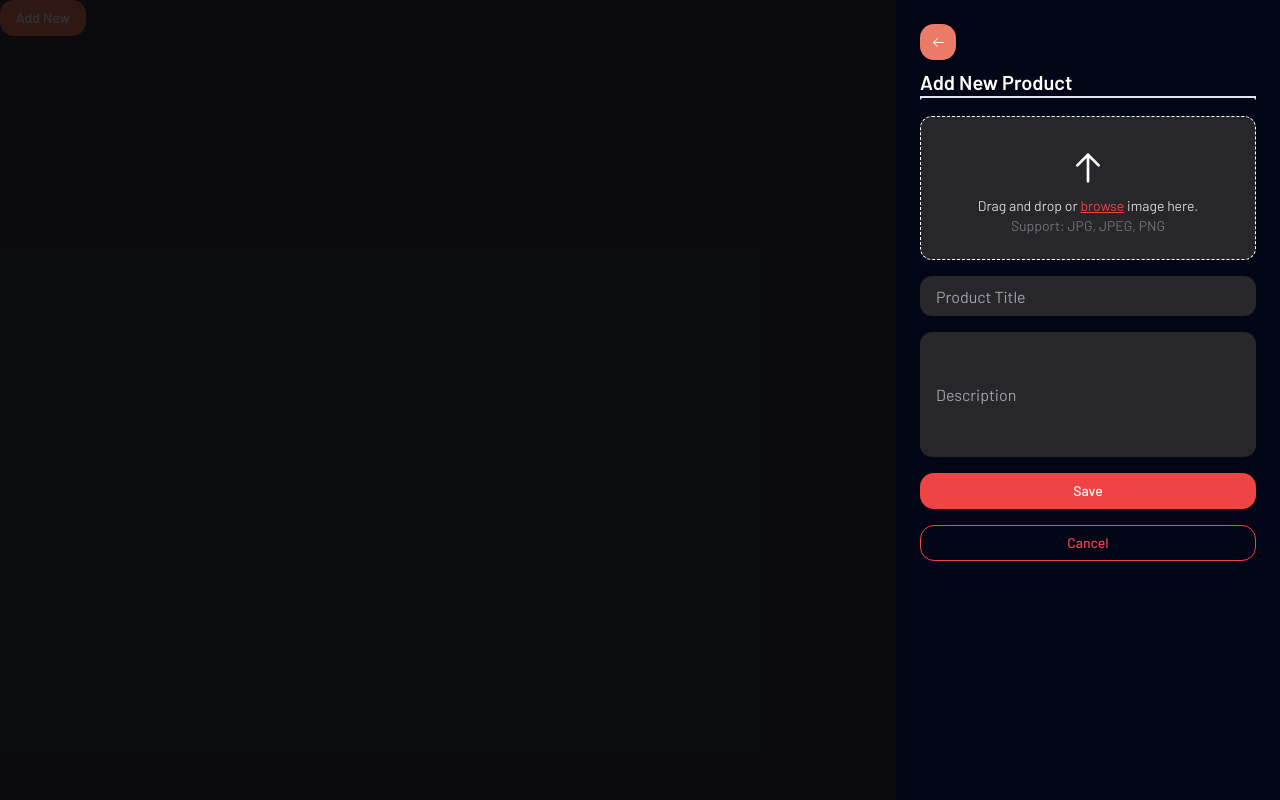
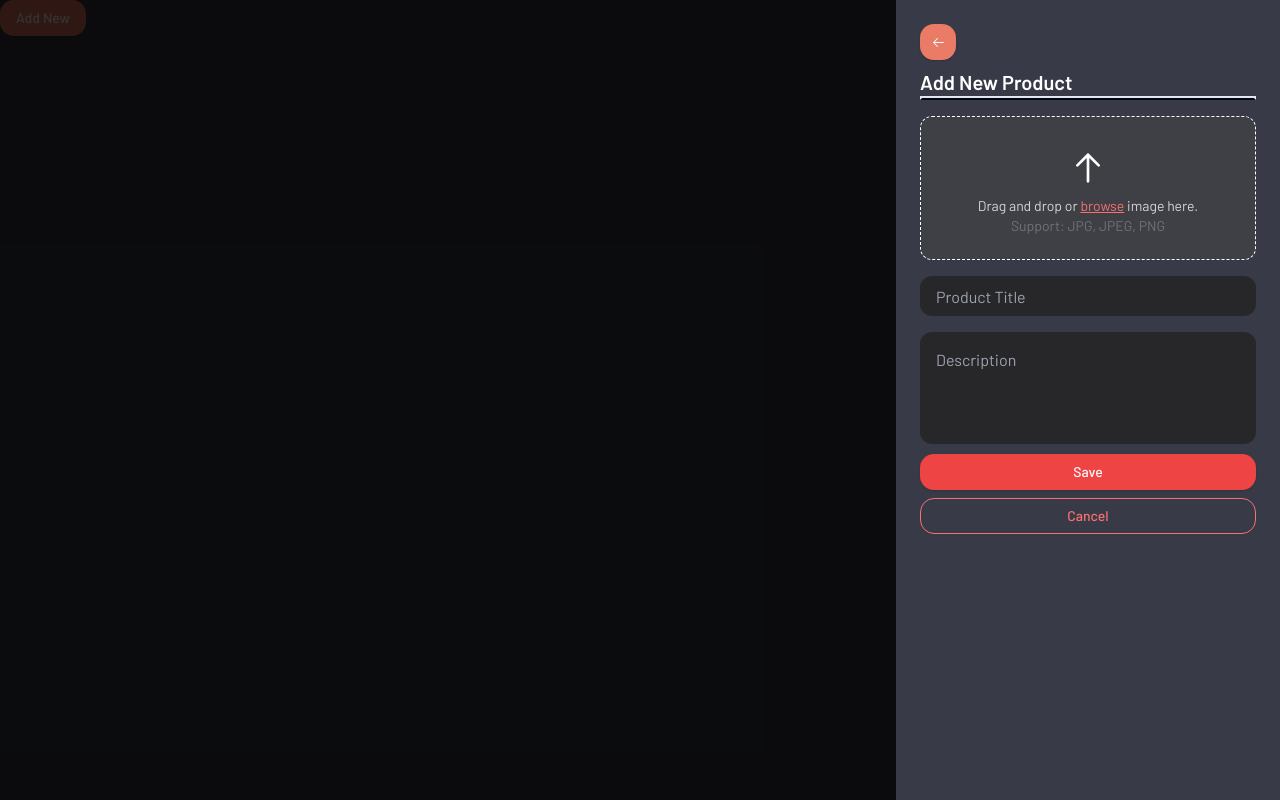
Before and after one commit to ashirasif/root-beer, a React (Vite) app in the folder front/: page / in a window 1280 px wide. Both pictures are taken after a click on the button "Add New". Built offline with nearby package versions, Linux system fonts and the light colour scheme.

Commit message:
form validation

```diff
--- a/front/package.json
+++ b/front/package.json
@@ -10,6 +10,7 @@
     "preview": "vite preview"
   },
   "dependencies": {
+    "@hookform/resolvers": "^3.9.0",
     "@radix-ui/react-dialog": "^1.1.1",
     "@radix-ui/react-icons": "^1.3.0",
     "@radix-ui/react-label": "^2.1.0",
@@ -23,8 +24,10 @@
     "lucide-react": "^0.446.0",
     "react": "^18.3.1",
     "react-dom": "^18.3.1",
+    "react-hook-form": "^7.53.0",
     "tailwind-merge": "^2.5.2",
-    "tailwindcss-animate": "^1.0.7"
+    "tailwindcss-animate": "^1.0.7",
+    "zod": "^3.23.8"
   },
   "devDependencies": {
     "@eslint/js": "^9.9.0",
--- a/front/src/components/AddDrink.tsx
+++ b/front/src/components/AddDrink.tsx
@@ -1,21 +1,68 @@
-import { Button } from "@/components/ui/button"
+import { Button } from "@/components/ui/button";
 import {
   Sheet,
   SheetContent,
   SheetTrigger,
-} from "@/components/ui/sheet"
-import { ArrowLeftIcon, ArrowUpIcon } from "@radix-ui/react-icons"
+} from "@/components/ui/sheet";
+import { ArrowLeftIcon, ArrowUpIcon } from "@radix-ui/react-icons";
+import { useRef, useState } from "react";
+
+import { formSchema } from "@/zod/schema";
+import { useForm } from "react-hook-form";
+import { zodResolver } from "@hookform/resolvers/zod";
+
+interface Inputs {
+  image: string;
+  productTitle: string;
+  description: string;
+}
 
 export default function AddDrinks() {
+
+  const fileInputRef = useRef<HTMLInputElement>(null);
+  const [fileName, setFileName] = useState('');
+
+  // validation //
+  const { register, handleSubmit, formState: { errors } } = useForm<Inputs>({
+    resolver: zodResolver(formSchema),
+  });
+
+
+  const handleBrowseClick = () => {
+    fileInputRef.current?.click();
+  };
+
+  const handleFileChange = (event: React.ChangeEvent<HTMLInputElement>) => {
+    const file = event.target.files?.[0];
+    if (file) {
+      setFileName(file.name); // Update the state with the selected file name
+      // Set file name to form input (to validate)
+      register('image').onChange({ target: { value: file.name } });
+    }
+  };
+
+  const handleDrop = (e: React.DragEvent<HTMLDivElement>) => {
+    e.preventDefault();
+    const file = e.dataTransfer.files[0];
+    if (file) {
+      setFileName(file.name); // Update the state with the dropped file name
+      register('image').onChange({ target: { value: file.name } });
+    }
+  };
+
+  const onSubmit = (data: Inputs) => {
+    console.log(data);
+    // Handle form submission (e.g., API call)
+  };
+
   return (
+
     <Sheet>
-
       <SheetTrigger asChild>
         <Button variant="default">Add New</Button>
       </SheetTrigger>
 
-      <SheetContent className="bg-slate-950">
-
+      <SheetContent className="bg-background">
         <div className="flex flex-col gap-4">
           <Button size="icon">
             <ArrowLeftIcon />
@@ -25,30 +72,63 @@ export default function AddDrinks() {
         <h1 className="mt-2 text-xl text-white">Add New Product</h1>
         <div className="border-b-slate-950 border-2"></div>
 
-        <div className="mt-4 w-128 h-36 bg-zinc-800 rounded-xl flex flex-col justify-center items-center border border-white border-dashed">
+        <form onSubmit={handleSubmit(onSubmit)}>
+          <div
+            className="mt-4 w-128 h-36 bg-zinc-700 rounded-xl flex flex-col justify-center items-center border border-white border-dashed"
+            onDragOver={(e) => e.preventDefault()} // Prevent default behavior to allow drop
+            onDrop={handleDrop}>
 
-          <button className="flex items-center space-x-2 p-2 text-white rounded">
-            <ArrowUpIcon className="h-10 w-10" />
-          </button>
+            <input
+              type="file"
+              ref={fileInputRef}
+              className="hidden"
+              accept=".jpg,.jpeg,.png" // validation without implementing zod //
+              onChange={handleFileChange} // Handle file selection
+            />
 
-          <p className="text-zinc-300 text-sm">Drag and drop or <span className="text-red-500 underline">browse</span> image here.</p>
+            <button
+              type="button"
+              onClick={handleBrowseClick}
+              className="flex items-center space-x-2 p-2 text-white rounded">
 
-          <p className="text-zinc-500 text-sm">Support: JPG, JPEG, PNG</p>
+              <ArrowUpIcon className="h-10 w-10" />
 
-        </div>
+            </button>
 
+            <p className="text-zinc-300 text-sm">
+              Drag and drop or <span className="text-red-400 underline cursor-pointer" onClick={handleBrowseClick}>browse</span> image here.
+            </p>
 
-        <input type="text" placeholder="Product Title" className="mt-4 w-full h-10 bg-zinc-800 rounded-xl p-4 text-white" />
+            <p className="text-zinc-500 text-sm">Support: JPG, JPEG, PNG</p>
 
-        {/* description */}
-        <input type="text" placeholder="Description" className="mt-4 w-full h-1/6 bg-zinc-800 rounded-xl p-4 text-white" />
+            {fileName && (
+              <p className="mt-2 text-zinc-300 text-sm">Selected file: {fileName}</p>
+            )}
 
-        <div className="mt-4 flex flex-col gap-4">
-          <Button className="bg-red-500">Save</Button>
-          <Button variant={"outline"} className="bg-slate-950 text-red-500 border-red-500">Cancel</Button>
-        </div>
+          </div>
 
+          <input
+            type="text"
+            placeholder="Product Title"
+            className="mt-4 w-full h-10 bg-zinc-800 rounded-xl p-4 text-white"
+            {...register('productTitle')}
+          />
+          {errors.productTitle && <p className="text-red-500">{errors.productTitle.message}</p>}
+
+          <textarea
+            placeholder="Description"
+            className="mt-4 w-full h-28 bg-zinc-800 rounded-xl p-4 text-white resize-none overflow-y-hidden"
+            {...register('description')}
+          ></textarea>
+
+          {errors.description && <p className="text-red-500">{errors.description.message}</p>}
+
+          <div className="mt-1 flex flex-col gap-2">
+            <Button type="submit" className="bg-red-500">Save</Button>
+            <Button variant={"outline"} className="bg-background text-red-400 border-red-400 hover:text-white hover:bg-red-400">Cancel</Button>
+          </div>
+        </form>
       </SheetContent>
     </Sheet>
-  )
+  );
 }
--- /dev/null
+++ b/front/src/components/ui/form.tsx
@@ -0,0 +1,176 @@
+import * as React from "react"
+import * as LabelPrimitive from "@radix-ui/react-label"
+import { Slot } from "@radix-ui/react-slot"
+import {
+  Controller,
+  ControllerProps,
+  FieldPath,
+  FieldValues,
+  FormProvider,
+  useFormContext,
+} from "react-hook-form"
+
+import { cn } from "@/lib/utils"
+import { Label } from "@/components/ui/label"
+
+const Form = FormProvider
+
+type FormFieldContextValue<
+  TFieldValues extends FieldValues = FieldValues,
+  TName extends FieldPath<TFieldValues> = FieldPath<TFieldValues>
+> = {
+  name: TName
+}
+
+const FormFieldContext = React.createContext<FormFieldContextValue>(
+  {} as FormFieldContextValue
+)
+
+const FormField = <
+  TFieldValues extends FieldValues = FieldValues,
+  TName extends FieldPath<TFieldValues> = FieldPath<TFieldValues>
+>({
+  ...props
+}: ControllerProps<TFieldValues, TName>) => {
+  return (
+    <FormFieldContext.Provider value={{ name: props.name }}>
+      <Controller {...props} />
+    </FormFieldContext.Provider>
+  )
+}
+
+const useFormField = () => {
+  const fieldContext = React.useContext(FormFieldContext)
+  const itemContext = React.useContext(FormItemContext)
+  const { getFieldState, formState } = useFormContext()
+
+  const fieldState = getFieldState(fieldContext.name, formState)
+
+  if (!fieldContext) {
+    throw new Error("useFormField should be used within <FormField>")
+  }
+
+  const { id } = itemContext
+
+  return {
+    id,
+    name: fieldContext.name,
+    formItemId: `${id}-form-item`,
+    formDescriptionId: `${id}-form-item-description`,
+    formMessageId: `${id}-form-item-message`,
+    ...fieldState,
+  }
+}
+
+type FormItemContextValue = {
+  id: string
+}
+
+const FormItemContext = React.createContext<FormItemContextValue>(
+  {} as FormItemContextValue
+)
+
+const FormItem = React.forwardRef<
+  HTMLDivElement,
+  React.HTMLAttributes<HTMLDivElement>
+>(({ className, ...props }, ref) => {
+  const id = React.useId()
+
+  return (
+    <FormItemContext.Provider value={{ id }}>
+      <div ref={ref} className={cn("space-y-2", className)} {...props} />
+    </FormItemContext.Provider>
+  )
+})
+FormItem.displayName = "FormItem"
+
+const FormLabel = React.forwardRef<
+  React.ElementRef<typeof LabelPrimitive.Root>,
+  React.ComponentPropsWithoutRef<typeof LabelPrimitive.Root>
+>(({ className, ...props }, ref) => {
+  const { error, formItemId } = useFormField()
+
+  return (
+    <Label
+      ref={ref}
+      className={cn(error && "text-destructive", className)}
+      htmlFor={formItemId}
+      {...props}
+    />
+  )
+})
+FormLabel.displayName = "FormLabel"
+
+const FormControl = React.forwardRef<
+  React.ElementRef<typeof Slot>,
+  React.ComponentPropsWithoutRef<typeof Slot>
+>(({ ...props }, ref) => {
+  const { error, formItemId, formDescriptionId, formMessageId } = useFormField()
+
+  return (
+    <Slot
+      ref={ref}
+      id={formItemId}
+      aria-describedby={
+        !error
+          ? `${formDescriptionId}`
+          : `${formDescriptionId} ${formMessageId}`
+      }
+      aria-invalid={!!error}
+      {...props}
+    />
+  )
+})
+FormControl.displayName = "FormControl"
+
+const FormDescription = React.forwardRef<
+  HTMLParagraphElement,
+  React.HTMLAttributes<HTMLParagraphElement>
+>(({ className, ...props }, ref) => {
+  const { formDescriptionId } = useFormField()
+
+  return (
+    <p
+      ref={ref}
+      id={formDescriptionId}
+      className={cn("text-[0.8rem] text-muted-foreground", className)}
+      {...props}
+    />
+  )
+})
+FormDescription.displayName = "FormDescription"
+
+const FormMessage = React.forwardRef<
+  HTMLParagraphElement,
+  React.HTMLAttributes<HTMLParagraphElement>
+>(({ className, children, ...props }, ref) => {
+  const { error, formMessageId } = useFormField()
+  const body = error ? String(error?.message) : children
+
+  if (!body) {
+    return null
+  }
+
+  return (
+    <p
+      ref={ref}
+      id={formMessageId}
+      className={cn("text-[0.8rem] font-medium text-destructive", className)}
+      {...props}
+    >
+      {body}
+    </p>
+  )
+})
+FormMessage.displayName = "FormMessage"
+
+export {
+  useFormField,
+  Form,
+  FormItem,
+  FormLabel,
+  FormControl,
+  FormDescription,
+  FormMessage,
+  FormField,
+}
--- /dev/null
+++ b/front/src/zod/schema.ts
@@ -0,0 +1,8 @@
+import { z } from "zod"
+
+export const formSchema = z.object({
+    productTitle: z.string()
+        .min(5, 'Product title must be at least 5 characters').max(20,'Product title must be less than 20 characters'),
+    description: z.string()
+        .min(15, 'Product description must be of at least 10 characters').max(50, 'Product title must be less than 50 characters'),
+})
```
Also changed, not shown: 1 other file (tests, documents, lock files or other folders).
